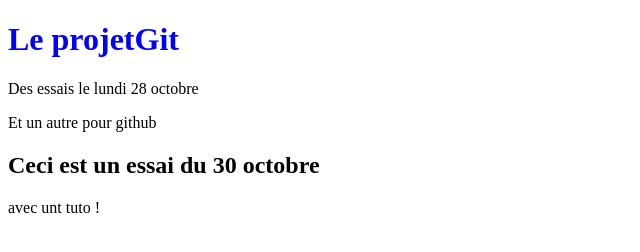
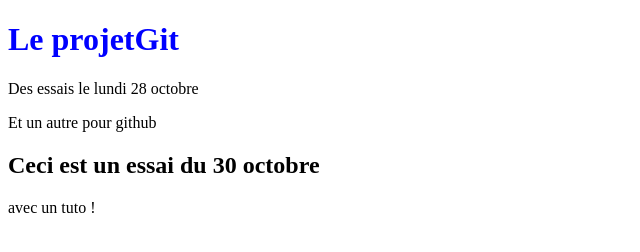
Before and after one commit to Lambersart/projetGit, a plain HTML site: page index.html in a window 1280 px wide. Shown: the full height of the page, 0-640 px from the left. Drawn offline with Linux system fonts and the light colour scheme.

Commit message:
la fin du 30

```diff
--- a/index.html
+++ b/index.html
@@ -13,7 +13,7 @@
     <p>Des essais le lundi 28 octobre</p>
     <p>Et un autre pour github</p>
     <h2>Ceci est un essai du 30 octobre</h2>
-    avec unt tuto !
+    avec un tuto !
 </body>
 
 </html>
```
